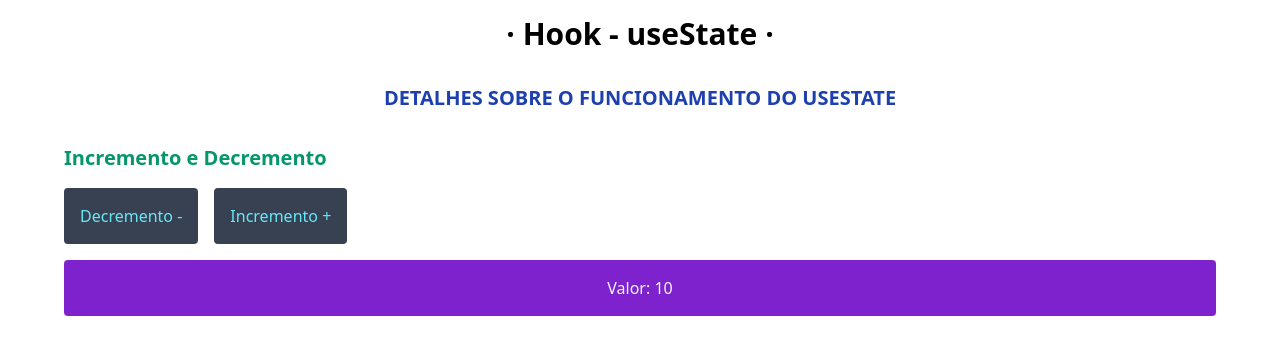
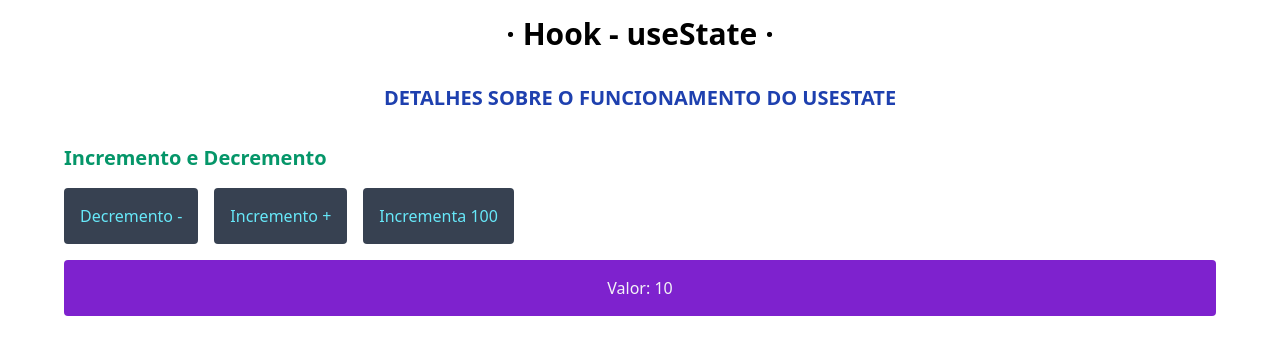
Before and after one commit to timabuntu/ReactJsNinja, a React (Vite) app: page /usestate in a window 1280 px wide. Shown: the top 354 px of the page. Built offline with nearby package versions, Linux system fonts and the light colour scheme.

Commit message:
feat: updated status on button

```diff
--- a/src/components/useState/Lesson01.jsx
+++ b/src/components/useState/Lesson01.jsx
@@ -36,6 +36,14 @@ export function Lesson01() {
           >
             Incremento +
           </button>
+          <button
+            className='p-4 bg-gray-700 rounded text-cyan-300'
+            onClick={() => {
+              setValor((oldState) => oldState + 100);
+            }}
+          >
+            Incrementa 100
+          </button>
         </div>
         <p className='block p-4 mt-4 text-center text-gray-100 bg-purple-700 rounded'>
           Valor: {valor}
```
